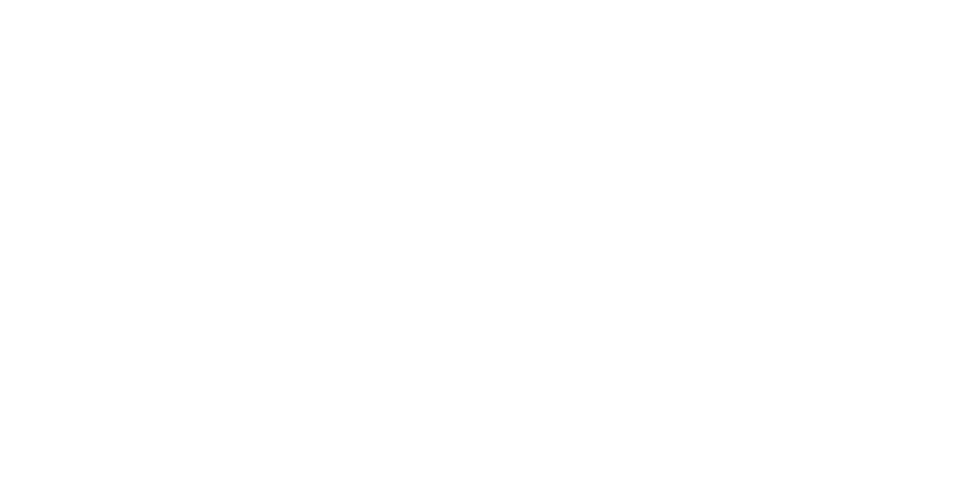
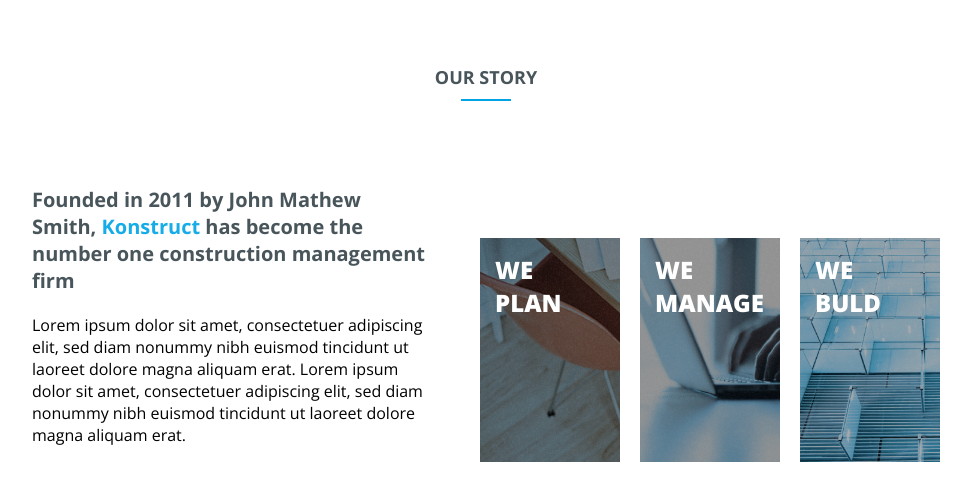
Before and after one commit to 1Mikl/site_konstruct, a plain HTML site: page index.html in a window 1280 px wide. Shown: the whole page, without its empty margins (154-1125 px from the left). Drawn offline with nearby package versions, Linux system fonts and the light colour scheme.

Commit message:
add css and img

```diff
--- a/index.html
+++ b/index.html
@@ -1,12 +1,35 @@
 <!DOCTYPE html>
 <html lang="en">
+
 <head>
     <meta charset="UTF-8">
     <meta name="viewport" content="width=device-width, initial-scale=1.0">
+    <link rel="preconnect" href="https://fonts.googleapis.com">
+    <link rel="preconnect" href="https://fonts.gstatic.com" crossorigin>
+    <link href="https://fonts.googleapis.com/css2?family=Open+Sans:wght@300..800&display=swap" rel="stylesheet">
     <link rel="stylesheet" href="style/main.css">
     <title>Konstruct</title>
 </head>
+
 <body>
+    <section class="story">
+        <div class="conteiner">
+            <h2 class="story-title_2">Our story</h2>
+            <div class="story-inner">
+                <div class="story_left">
+                    <h3 class="story-title_3">Founded in 2011 by John Mathew Smith, <span class="accent-color">Konstruct</span>  has become the number one construction management firm</h3>
+                    <p class="story-text">Lorem ipsum dolor sit amet, consectetuer adipiscing elit, sed diam nonummy nibh euismod tincidunt ut laoreet dolore magna aliquam erat. Lorem ipsum dolor sit amet, consectetuer adipiscing elit, sed diam nonummy nibh euismod tincidunt ut laoreet dolore magna aliquam erat.</p>
+                </div>
+                <div class="story_right">
+                    <div class="story_item">we plan</div>
+                    <div class="story_item">we manage</div>
+                    <div class="story_item">we buld</div>
+                </div>
+            </div>
+        </div>
+    </section>
+
 
 </body>
+
 </html>
--- a/style/main.css
+++ b/style/main.css
@@ -0,0 +1,139 @@
+/* .open-sans-<uniquifier> {
+
+  font-optical-sizing: auto;
+  font-weight: <weight>;
+  font-style: normal;
+  font-variation-settings:
+    "wdth" 100;
+} */
+
+html {
+    box-sizing: border-box;
+}
+
+*,
+*::before,
+*::after {
+    box-sizing: inherit;
+}
+
+body {
+    font-family: "Open Sans", sans-serif;
+    font-weight: 400;
+    margin: 0;
+    padding: 0;
+}
+
+.conteiner {
+    width: 100%;
+    max-width: 1440px;
+    margin: 0 auto;
+    padding: 0 250px;
+}
+
+.story {}
+
+.story-title_2 {
+    color: #48555B;
+    text-transform: uppercase;
+    text-align: center;
+    font-weight: bold;
+    font-size: 18px;
+    padding: 50px 0;
+}
+
+.story-title_2:after {
+    content: " ";
+    width: 50px;
+    height: 2px;
+    background-color: #00A4E5;
+    display: block;
+    margin: 10px auto 0;
+
+
+
+}
+
+.story-inner {
+    display: flex;
+    justify-content: center;
+
+}
+
+.story_left {
+    max-width: 398px;
+    margin-right: 50px;
+}
+
+.story-title_3 {
+    font-weight: bold;
+    font-size: 20px;
+    color: #48555B;
+
+}
+
+.accent-color {
+    color: #16ACE8;
+}
+
+.story-text {}
+
+.story_right {
+    display: flex;
+    align-items: flex-end;
+
+}
+
+.story_item {
+    text-transform: uppercase;
+    font-size: 24px;
+    font-weight: 800;
+    color: #fff;
+    width: 140px;
+    height: 224px;
+    margin-right: 20px;
+    padding: 15px;
+}
+
+.story_item:nth-child(1) {
+    background-image: url(../images/we_plan.png);
+}
+
+.story_item:nth-child(2) {
+    background-image: url(../images/we_manage.png);
+}
+
+.story_item:nth-child(3) {
+    background-image: url(../images/we_build.png);
+    margin-right: 0;
+}
+
+@media(max-width: 1440px) {
+    .conteiner {
+
+        padding: 0 50px;
+    }
+}
+
+@media(max-width: 1024px) {
+    .conteiner {
+
+        padding: 0 15px;
+    }
+
+    .story-inner {
+        flex-wrap: wrap;
+    }
+}
+
+@media(max-width: 500px) {
+    .story_right {
+        flex-direction: column;
+    }
+
+    .story_item {
+        margin-top: 10px;
+        margin-right: 0;
+    }
+
+}
```
Also changed, not shown: images/we_build.png (added), images/we_manage.png (added), images/we_plan.png (added).
